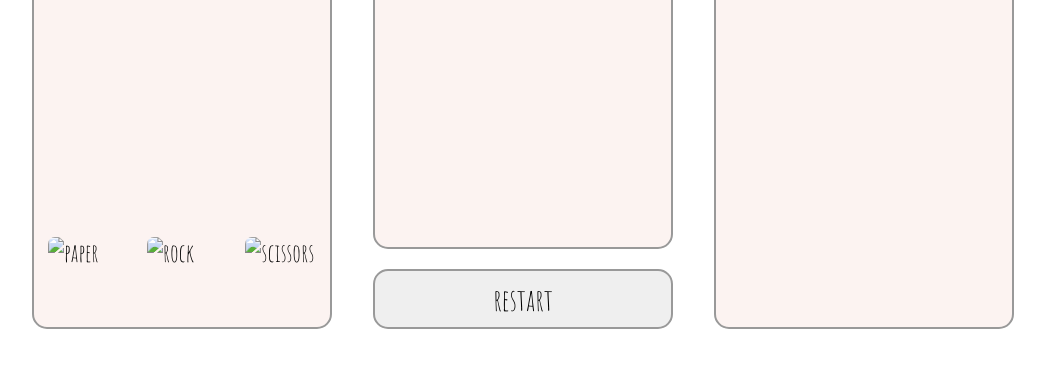
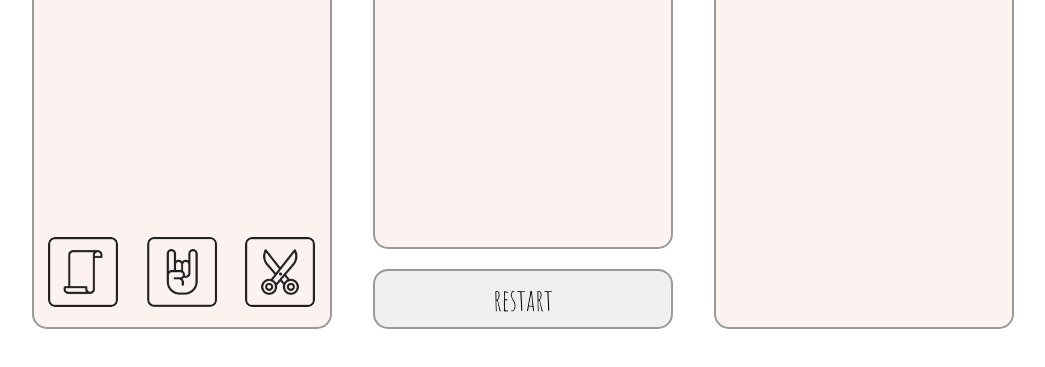
Before and after one commit to wyrwat/paperRockScissors, a website: page index.html in a window 1280 px wide. Shown: the part 325-692 px from the top of the page, without its empty margins (117-1162 px from the left). Drawn offline with Linux system fonts and the light colour scheme; the site is published under a folder, as on GitHub Pages, so addresses that start at the root find nothing.

Commit message:
change index.html

```diff
--- a/index.html
+++ b/index.html
@@ -34,9 +34,9 @@
             <div class="player-choice flex-wrapper" data-summary="your-choice">
             </div>
             <div class="select flex-wrapper">
-                <img data-option="paper" src="/images/paper.png" alt="paper">
-                <img data-option="rock" src="/images/rock.png" alt="rock">
-                <img data-option="scissors" src="/images/scissors.png" alt="scissors">
+                <img data-option="paper" src="images/paper.png" alt="paper">
+                <img data-option="rock" src="images/rock.png" alt="rock">
+                <img data-option="scissors" src="images/scissors.png" alt="scissors">
             </div>
         </div>
         <div class="info-wrapper flex-wrapper">
```
